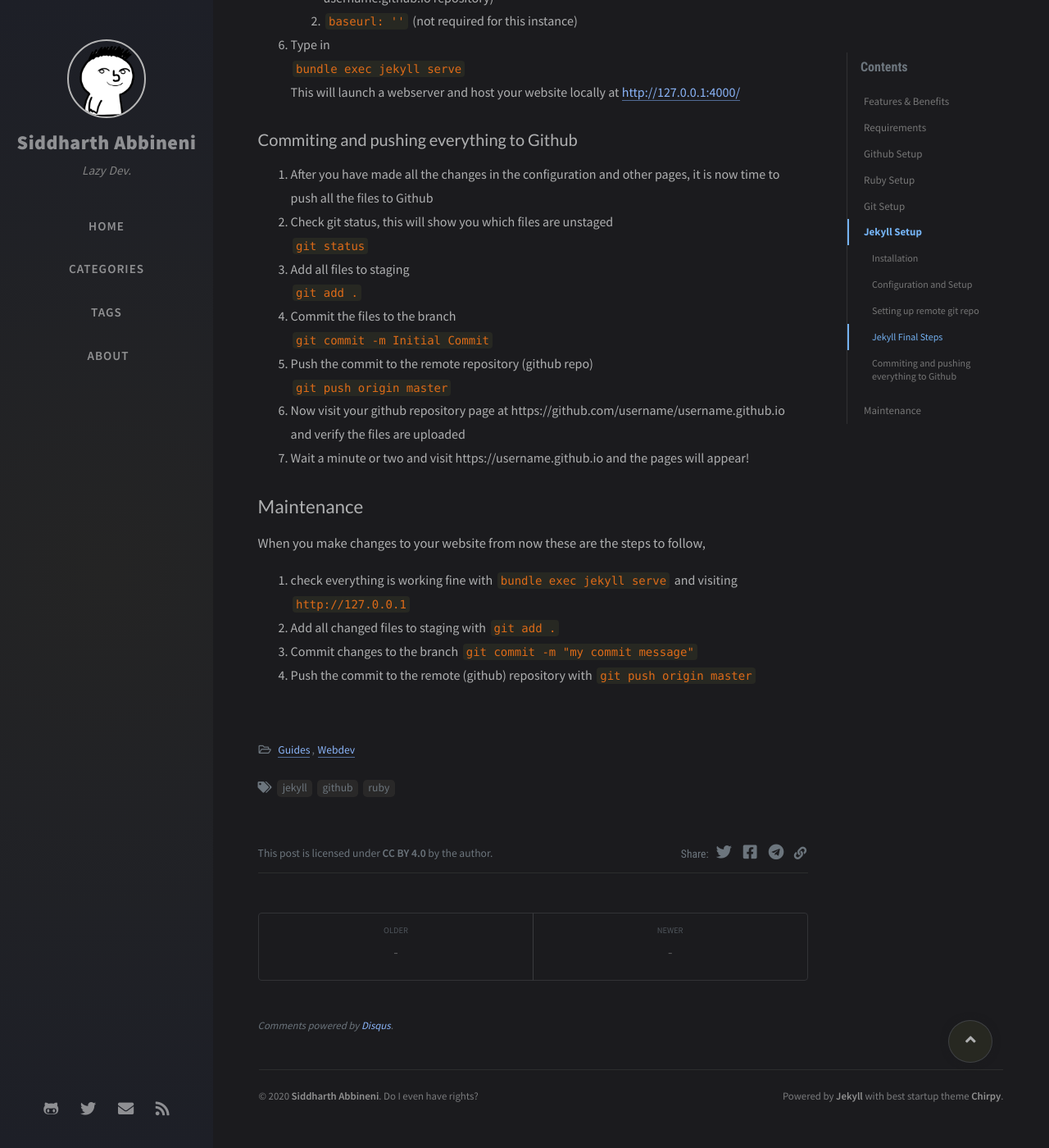
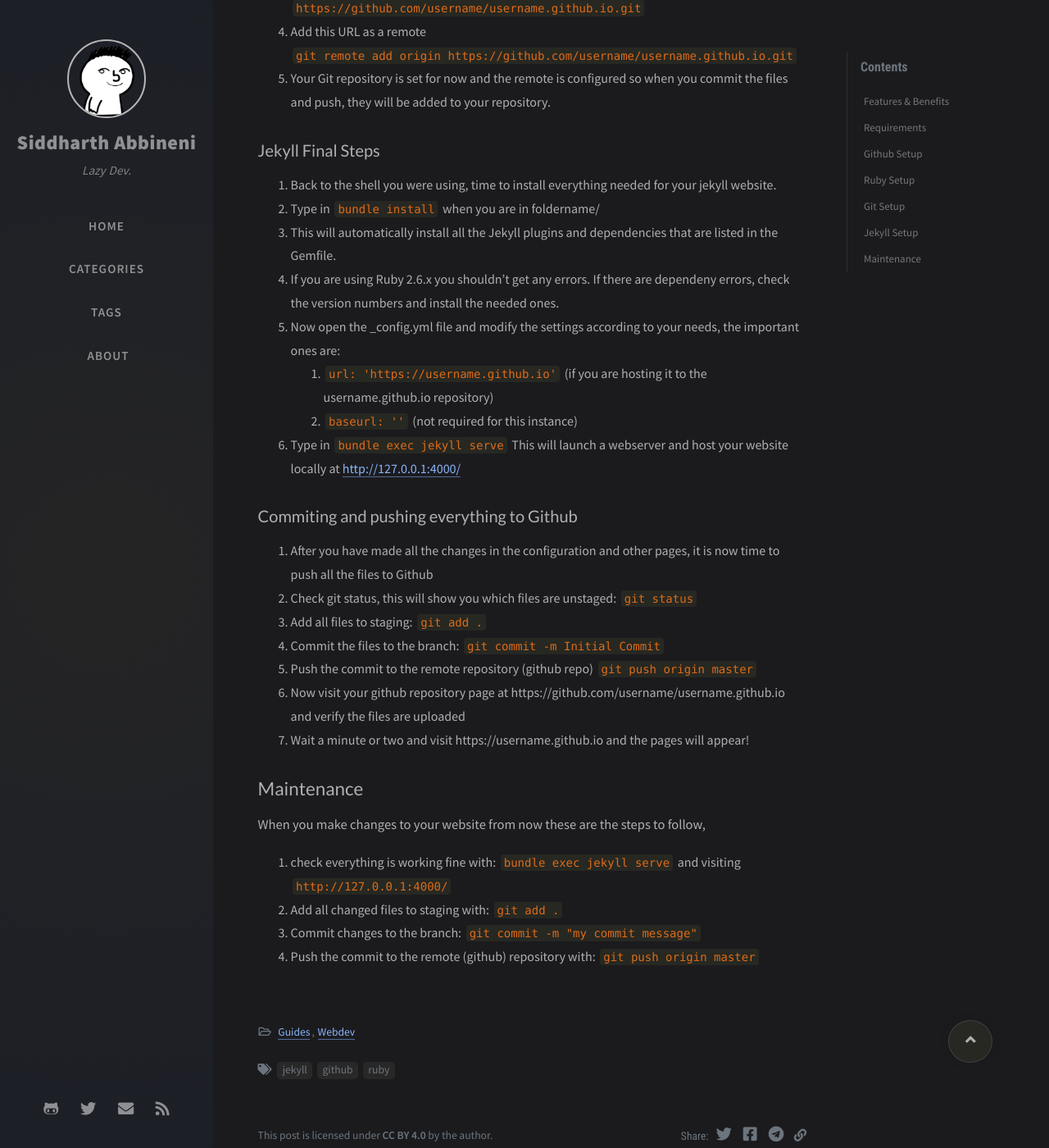
Before and after one commit to wapenshaw/wapenshaw.github.io, a Jekyll site: the page built from _posts/2020-05-02-github-user-pages-jekyll-scratch.md, in a window 1280 px wide and 1400 px high, scrolled down 5193 px. Shown: the whole window at 82% size. Built offline with Jekyll 4.4.1, drawn with Linux system fonts in a browser that asks for light colours; nearby versions of some CDN libraries; comment, search, counter and statistics services are not loaded; some of the changed text lies outside the part shown.

Commit message:
Markdown confusion - local vscode preview not similar to kramdown

```diff
--- a/_posts/2020-05-02-github-user-pages-jekyll-scratch.md
+++ b/_posts/2020-05-02-github-user-pages-jekyll-scratch.md
@@ -52,13 +52,12 @@
       - `choco install make`
       - `choco install mingw`
 
-4) To verify everything has been installed and setup properly use the following commands
-
-      - `ruby -v` | `gem -v` | `gcc --version` | `g++ --version` | `make --version`
+4) To verify everything has been installed and setup properly use the following commands\
+   `ruby -v` | `gem -v` | `gcc --version` | `g++ --version` | `make --version`
 
 5) If everything went according to plan, your terminal should look like this
 
-      ![Terminal output](../../assets/img/images/rubyCheck.png)
+![Terminal output](../../assets/img/images/rubyCheck.png)
 
 ## Git Setup
 
@@ -104,10 +103,10 @@
 7. Change Directory to the newly created folder `cd foldername`
 8. If you havent extracted the files, you can check out the file from the github repo, this is preferred.
 9. Remember the theme's github repository url? Now is the time to use it.
-10. Clone the repository to your foldername using\
-    `git clone repository-URL-you-just-copied.git -b master`
-11. Now your foldername should look something similar to this\
-    ![Folder Tree](../../assets/img/images/directoryList.png)
+10. Clone the repository to your foldername using `git clone repository-URL-you-just-copied.git -b master`
+11. Now your foldername should look something similar to this
+
+![Folder Tree](../../assets/img/images/directoryList.png)
 
 ### Setting up remote git repo
 
@@ -129,21 +128,15 @@
 5. Now open the \_config.yml file and modify the settings according to your needs, the important ones are:
       1. `url: 'https://username.github.io'` (if you are hosting it to the username.github.io repository)
       2. `baseurl: ''` (not required for this instance)
-6. Type in\
-   `bundle exec jekyll serve`\
-   This will launch a webserver and host your website locally at [http://127.0.0.1:4000/](http://127.0.0.1:4000/)
+6. Type in `bundle exec jekyll serve` This will launch a webserver and host your website locally at [http://127.0.0.1:4000/](http://127.0.0.1:4000/)
 
 ### Commiting and pushing everything to Github
 
 1. After you have made all the changes in the configuration and other pages, it is now time to push all the files to Github
-2. Check git status, this will show you which files are unstaged\
-   `git status`
-3. Add all files to staging\
-   `git add .`
-4. Commit the files to the branch\
-   `git commit -m Initial Commit`
-5. Push the commit to the remote repository (github repo)\
-   `git push origin master`
+2. Check git status, this will show you which files are unstaged: `git status`
+3. Add all files to staging: `git add .`
+4. Commit the files to the branch: `git commit -m Initial Commit`
+5. Push the commit to the remote repository (github repo) `git push origin master`
 6. Now visit your github repository page at https://github.com/username/username.github.io and verify the files are uploaded
 7. Wait a minute or two and visit https://username.github.io and the pages will appear!
 
@@ -151,7 +144,7 @@
 
 When you make changes to your website from now these are the steps to follow,
 
-1. check everything is working fine with `bundle exec jekyll serve` and visiting `http://127.0.0.1`
-2. Add all changed files to staging with `git add .`
-3. Commit changes to the branch `git commit -m "my commit message"`
-4. Push the commit to the remote (github) repository with `git push origin master`
+1. check everything is working fine with: `bundle exec jekyll serve` and visiting `http://127.0.0.1:4000/`
+2. Add all changed files to staging with: `git add .`
+3. Commit changes to the branch: `git commit -m "my commit message"`
+4. Push the commit to the remote (github) repository with: `git push origin master`
```
Also changed, not shown: other parts of _posts/2020-05-02-github-user-pages-jekyll-scratch.md (+2 -2 lines).
